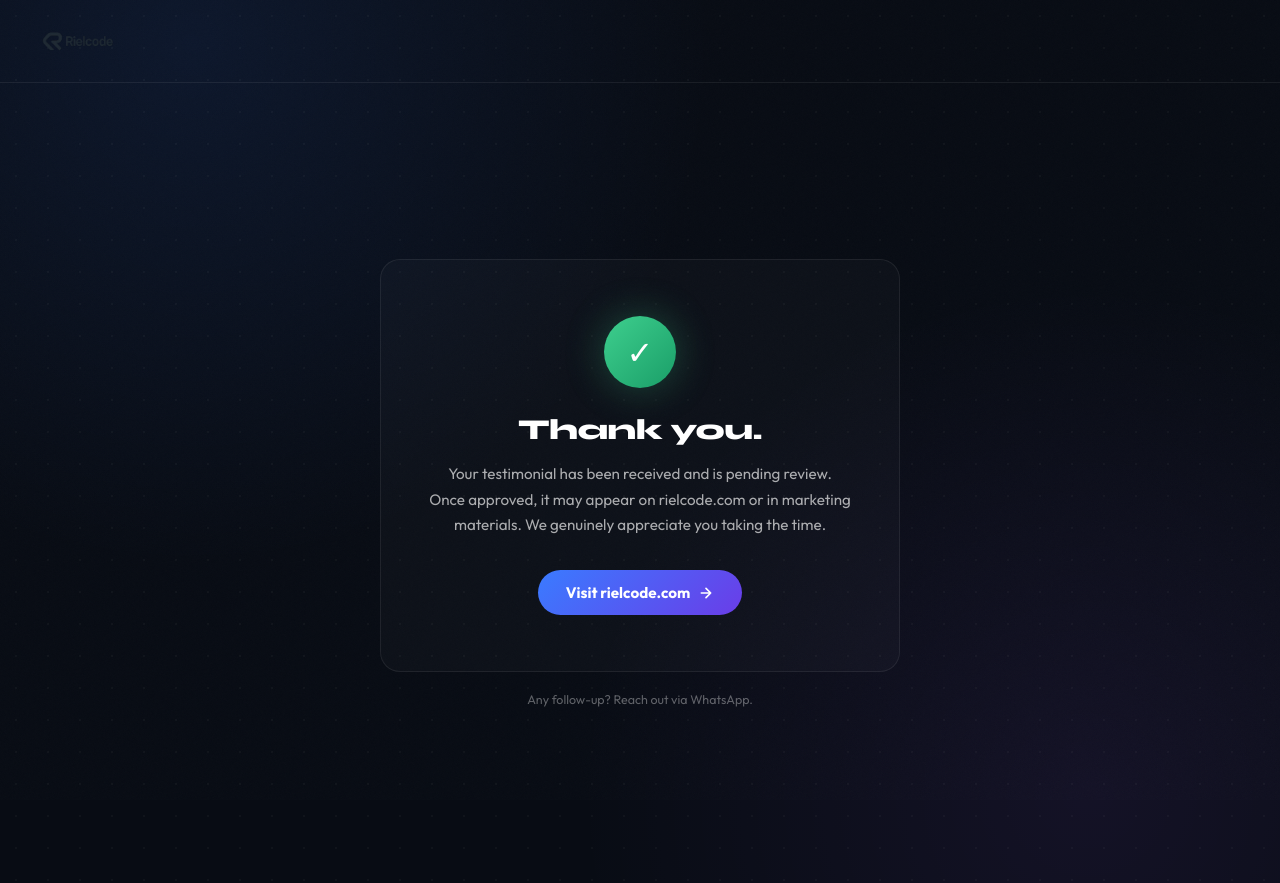
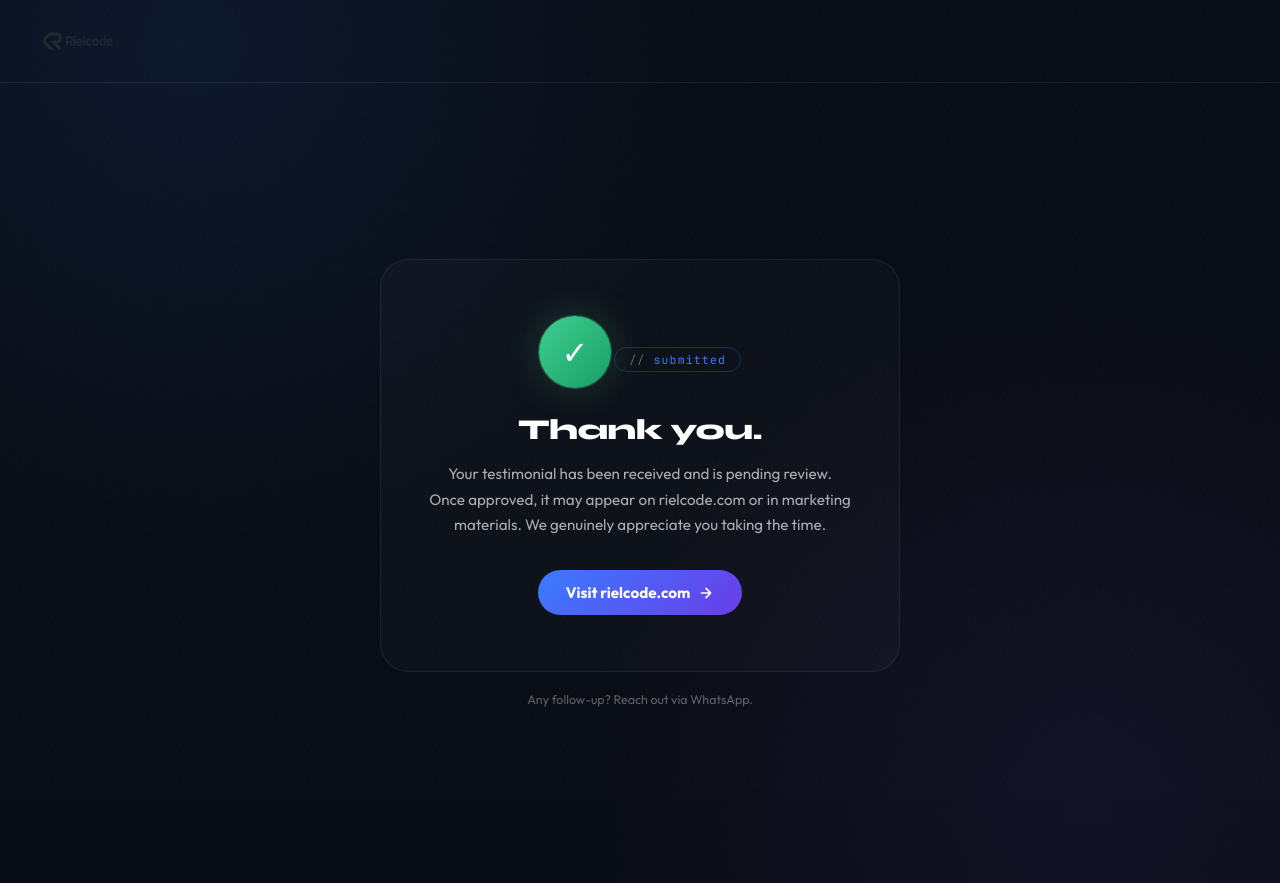
Before and after one commit to Azriel-Fajar/rielcode-testimonials, a PHP site: page /thank-you.php in a window 1280 px wide. Run offline with PHP 8.4, Linux system fonts and the light colour scheme.

Commit message:
Apply Part 6 redesign tokens and eyebrow motif

```diff
--- a/CSS/testimonial-form.css
+++ b/CSS/testimonial-form.css
@@ -1,6 +1,6 @@
 @import url("https://fonts.googleapis.com/css2?family=Outfit:wght@300;400;500;600;700;800&family=Syne:wght@700;800&family=JetBrains+Mono:wght@400;500&display=swap");
 
-/* ── Tokens ── */
+/* ── Tokens (aligned with Rielcode design system) ── */
 :root {
   --blue:          #3a7bff;
   --blue-dark:     #195bde;
@@ -17,9 +17,15 @@
   --error:         #ff4b4b;
   --gold:          #ffc73a;
   --success:       #3ecf8e;
-  --radius:        12px;
-  --radius-lg:     20px;
+  /* soft radius scale (sm 8 / md 16 / lg 28) */
+  --radius:        16px;
+  --radius-sm:     8px;
+  --radius-lg:     28px;
+  --radius-pill:   50px;
   --ease:          cubic-bezier(0.4,0,0.2,1);
+  /* glow shadows */
+  --shadow-glow:   0 0 0 1px rgba(58,123,255,0.35), 0 0 32px rgba(58,123,255,0.18);
+  --shadow-glow-success: 0 0 0 1px rgba(62,207,142,0.35), 0 0 40px rgba(62,207,142,0.22);
 }
 
 *, *::before, *::after { margin: 0; padding: 0; box-sizing: border-box; }
@@ -101,9 +107,18 @@ body {
   text-transform: uppercase;
   color: var(--blue);
   border: 1px solid rgba(58,123,255,0.25);
-  border-radius: 50px;
+  border-radius: var(--radius-pill);
   padding: 4px 14px;
   margin-bottom: 20px;
+}
+/* eyebrow // motif (design contract) */
+.tag-line.rc-eyebrow {
+  text-transform: lowercase;
+  letter-spacing: 0.1em;
+}
+.tag-line.rc-eyebrow::before {
+  content: "// ";
+  color: rgba(255,255,255,0.35);
 }
 
 .intro h1 {
@@ -168,7 +183,8 @@ body {
   transform: translateY(0);
 }
 .form-section:hover {
-  border-color: rgba(255,255,255,0.11);
+  border-color: rgba(58,123,255,0.2);
+  box-shadow: var(--shadow-glow);
 }
 
 .section-label {
@@ -337,7 +353,7 @@ body {
   background: linear-gradient(135deg, var(--blue) 0%, #6a3de8 100%);
   color: #fff;
   border: none;
-  border-radius: 50px;
+  border-radius: var(--radius-pill);
   font-family: 'Outfit', sans-serif;
   font-size: 1rem;
   font-weight: 700;
@@ -355,7 +371,7 @@ body {
 }
 .submit-btn:hover {
   transform: translateY(-2px);
-  box-shadow: 0 12px 36px rgba(58,123,255,0.38);
+  box-shadow: var(--shadow-glow), 0 12px 36px rgba(58,123,255,0.28);
 }
 .submit-btn:active { transform: translateY(0); }
 .submit-btn:disabled {
@@ -405,6 +421,11 @@ body {
   max-width: 520px;
   width: 100%;
   animation: fadeUp 0.6s var(--ease) both;
+  transition: border-color 0.3s var(--ease), box-shadow 0.3s var(--ease);
+}
+.success-card:hover {
+  border-color: rgba(62,207,142,0.25);
+  box-shadow: var(--shadow-glow-success);
 }
 
 .check-icon {
@@ -418,7 +439,7 @@ body {
   font-size: 2rem;
   color: white;
   margin-bottom: 24px;
-  box-shadow: 0 0 40px rgba(62,207,142,0.3);
+  box-shadow: var(--shadow-glow-success);
   animation: popIn 0.5s var(--ease) 0.2s both;
 }
 
@@ -444,7 +465,7 @@ body {
   background: linear-gradient(135deg, var(--blue), #6a3de8);
   color: #fff;
   padding: 13px 28px;
-  border-radius: 50px;
+  border-radius: var(--radius-pill);
   text-decoration: none;
   font-weight: 700;
   font-size: 0.95rem;
@@ -452,7 +473,7 @@ body {
 }
 .back-cta:hover {
   transform: translateY(-2px);
-  box-shadow: 0 12px 32px rgba(58,123,255,0.38);
+  box-shadow: var(--shadow-glow), 0 12px 32px rgba(58,123,255,0.28);
 }
 
 /* ── Animations ── */
--- a/index.php
+++ b/index.php
@@ -64,7 +64,7 @@ function hasError(string $k): bool {
     <link href="https://fonts.googleapis.com/css2?family=Outfit:wght@300;400;500;600;700;800&family=Syne:wght@700;800&family=JetBrains+Mono:wght@400;500&display=swap" rel="stylesheet">
     <link rel="stylesheet" href="CSS/testimonial-form.css">
 </head>
-<body>
+<body class="rc-redesign">
     <div class="noise"></div>
 
     <header class="site-header">
@@ -80,7 +80,7 @@ function hasError(string $k): bool {
     <main class="page-wrapper">
 
         <div class="intro" style="animation-delay:0.05s">
-            <div class="tag-line">Client Testimonial</div>
+            <div class="tag-line rc-eyebrow">client testimonial</div>
             <h1>Tell us about your <br><span class="gradient-text">Rielcode experience</span></h1>
             <p>Your feedback shapes how Rielcode grows and helps future clients make confident decisions. Takes about 2 minutes.</p>
         </div>
--- a/thank-you.php
+++ b/thank-you.php
@@ -13,10 +13,10 @@ session_destroy();
     <link rel="icon" type="image/png" href="IMG/favicon.png">
     <link rel="preconnect" href="https://fonts.googleapis.com">
     <link rel="preconnect" href="https://fonts.gstatic.com" crossorigin>
-    <link href="https://fonts.googleapis.com/css2?family=Outfit:wght@300;400;500;600;700;800&family=Syne:wght@700;800&display=swap" rel="stylesheet">
+    <link href="https://fonts.googleapis.com/css2?family=Outfit:wght@300;400;500;600;700;800&family=Syne:wght@700;800&family=JetBrains+Mono:wght@400;500&display=swap" rel="stylesheet">
     <link rel="stylesheet" href="CSS/testimonial-form.css">
 </head>
-<body>
+<body class="rc-redesign">
     <div class="noise"></div>
 
     <header class="site-header">
@@ -28,6 +28,7 @@ session_destroy();
     <div class="thankyou-wrapper">
         <div class="success-card">
             <div class="check-icon">&#10003;</div>
+            <div class="tag-line rc-eyebrow" style="margin-bottom:16px;">submitted</div>
             <h2>Thank you.</h2>
             <p>
                 Your testimonial has been received and is pending review.
```
